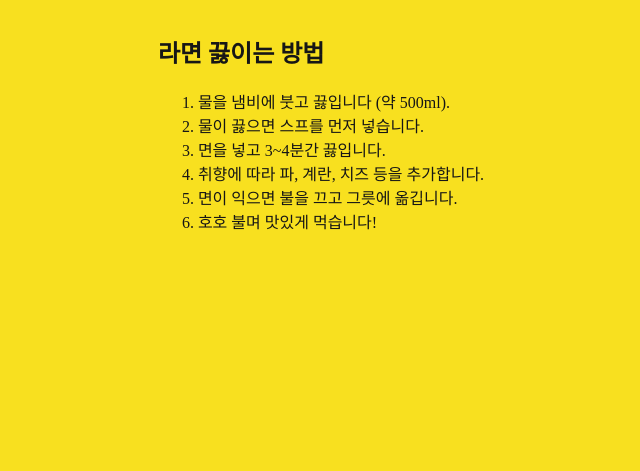
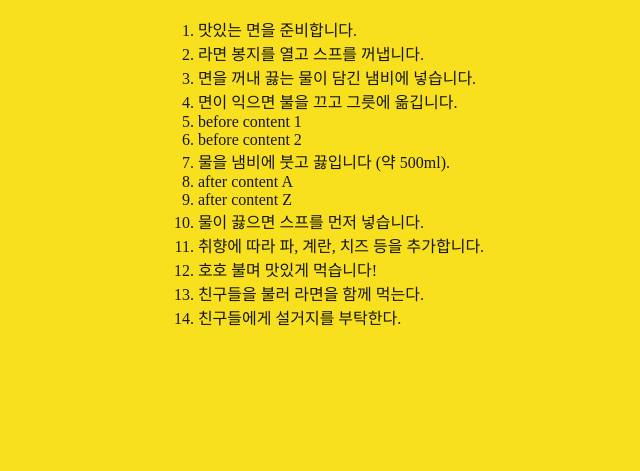
Before and after one commit to b1ackitty/learn-js, a website: page index.html in a window 1280 px wide. Shown: the part 329-800 px from the top of the page, without its empty margins (319-959 px from the left). Drawn offline with nearby package versions, Linux system fonts and the light colour scheme; a web font is replaced by a local one.

Commit message:
[학습] 여러 요소 DOM에 추가
- prepend()
- append()
- before()
- after()
- insertAdjacentElement()
- insertAdjacentHTML

```diff
--- /dev/null
+++ b/assets/scripts/learn/68-add-elements-to-dom.js
@@ -0,0 +1,110 @@
+// --------------------------------------------------------------------------
+// 📌 DOM에 여러 요소 추가
+// --------------------------------------------------------------------------
+
+// 여러 요소를 DOM에 추가할 때
+// 랜더링 회수가 증가하는 코드 예시
+;(() => {
+  // <li>면이 익으면 불을 끄고 그릇에 옮깁니다.</li>
+  // <li>물을 냄비에 붓고 끓입니다 (약 500ml).</li>
+  // <li>물이 끓으면 스프를 먼저 넣습니다.</li>
+  // <li>취향에 따라 파, 계란, 치즈 등을 추가합니다.</li>
+  // <li>호호 불며 맛있게 먹습니다.</li>
+
+  const recipeList = [
+    '면이 익으면 불을 끄고 그릇에 옮깁니다.',
+    '물을 냄비에 붓고 끓입니다 (약 500ml)',
+    '물이 끓으면 스프를 먼저 넣습니다.',
+    '취향에 따라 파, 계란, 치즈 등을 추가합니다.',
+    '호호 불며 맛있게 먹습니다.',
+  ]
+
+  const listElement = document.querySelector('.ramen-cooking-recipe')
+
+  for (const recipe of recipeList) {
+    const item = document.createElement('li')
+    item.textContent = recipe
+    listElement.appendChild(item)
+  }
+})
+
+// 요소(Element) 객체의 유용한 메서드
+;(() => {
+  const list = document.querySelector('.ramen-cooking-recipe')
+
+  // prepend()
+  // prepend(element, element, text, text, element, ...)
+  // 부모 요소의 첫 번째 자식 요소로 삽입
+  const prependElements = [
+    createElement('li', '맛있는 면을 준비합니다.'),
+    createElement('li', '라면 봉지를 열고 스프를 꺼냅니다.'),
+    createElement('li', '면을 꺼내 끓는 물이 담긴 냄비에 넣습니다.'),
+  ]
+
+  // list.prepend(item1, item2, item3, '안녕!')
+  list.prepend(...prependElements)
+
+  // append()
+  // append(element, element, text, text, element, ...)
+  // 부모 요소의 마지막 자식 요소로 삽입
+  const appendElements = [
+    createElement('li', '친구들을 불러 라면을 함께 먹는다.'),
+    createElement('li', '친구들에게 설거지를 부탁한다.'),
+  ]
+
+  list.append(...appendElements)
+
+  // before()
+  const beforeElements = [
+    createElement('li', 'before content 1'),
+    createElement('li', 'before content 2'),
+  ]
+
+  const beforeTargetElement = list.children[4]
+  beforeTargetElement.before(...beforeElements)
+
+  // after()
+  const afterElements = [
+    createElement('li', 'after content A'),
+    createElement('li', 'after content Z'),
+  ]
+
+  const afterTargetElement = list.children[6]
+  afterTargetElement.after(...afterElements)
+
+  // insertAdjacentElement()
+  // insertAdjacentElement(position, elementNode)
+  const elementInfo = {
+    // position: 'beforebegin',
+    // element: createElement('p', '제목 1 앞에 삽입. 이전 형제 요소가 됨')
+    // position: 'beforeend',
+    // element: createElement('span', '인접한 요소로 삽입(insert adjacest element)')
+    // position: 'afterbegin',
+    // element: createElement('span', '인접한 요소로 삽입(insert adjacest element)')
+    position: 'afterend',
+    element: createElement('span', '인접한 요소로 삽입(insert adjacest element)')
+  }
+
+  const h1 = document.querySelector('h1')
+  h1.insertAdjacentElement(elementInfo.position, elementInfo.element)
+
+  // insertAdjacentHTML()
+  // insertAdjacentHTML(position, htmlCode)
+  const h2 = document.querySelector('h2')
+  h2.insertAdjacentHTML('afterbegin', `
+    <strong>🍜</strong>
+  `)
+
+  /**
+   * DOM에 추가될 수 있는 요소 생성 함수
+   *
+   * @param {string} tagName - HTML 요소 이름
+   * @param {string} textContent - 요소에 포함될 내용
+   * @returns {Element} 생성된 요소
+   */
+  function createElement(tagName, textContent) {
+    const element = document.createElement(tagName)
+    element.textContent = textContent
+    return element
+  }
+})()
--- a/index.html
+++ b/index.html
@@ -9,12 +9,18 @@
     <link rel="icon" href="./assets/images/ecmascript-logo.png" />
     <link rel="stylesheet" href="./assets/styles/main.css" />
     <script src="https://cdn.jsdelivr.net/npm/gsap/dist/gsap.min.js"></script>
-    <script src="./assets/scripts/learn/67-add-element-to-dom.js" defer></script>
+    <script src="./assets/scripts/learn/68-add-elements-to-dom.js" defer></script>
   </head>
 
   <body>
 
-    <h1 id="static" lang="en">JavaScript</h1>
+    <!-- beforebegin == before() -->
+    <h1 id="static" lang="en">
+      <!-- afterbegin == prepend() -->
+      JavaScript
+      <!-- beforeend == append() -->
+    </h1>
+    <!-- afterend == after() -->
 
     <article>
       <h2>라면 끓이는 방법</h2>
@@ -22,7 +28,6 @@
         <li>면이 익으면 불을 끄고 그릇에 옮깁니다.</li>
         <li>물을 냄비에 붓고 끓입니다 (약 500ml).</li>
         <li>물이 끓으면 스프를 먼저 넣습니다.</li>
-        <li>면을 넣고 3~4분간 끓입니다.</li>
         <li>취향에 따라 파, 계란, 치즈 등을 추가합니다.</li>
         <li>호호 불며 맛있게 먹습니다!</li>
       </ol>
```
